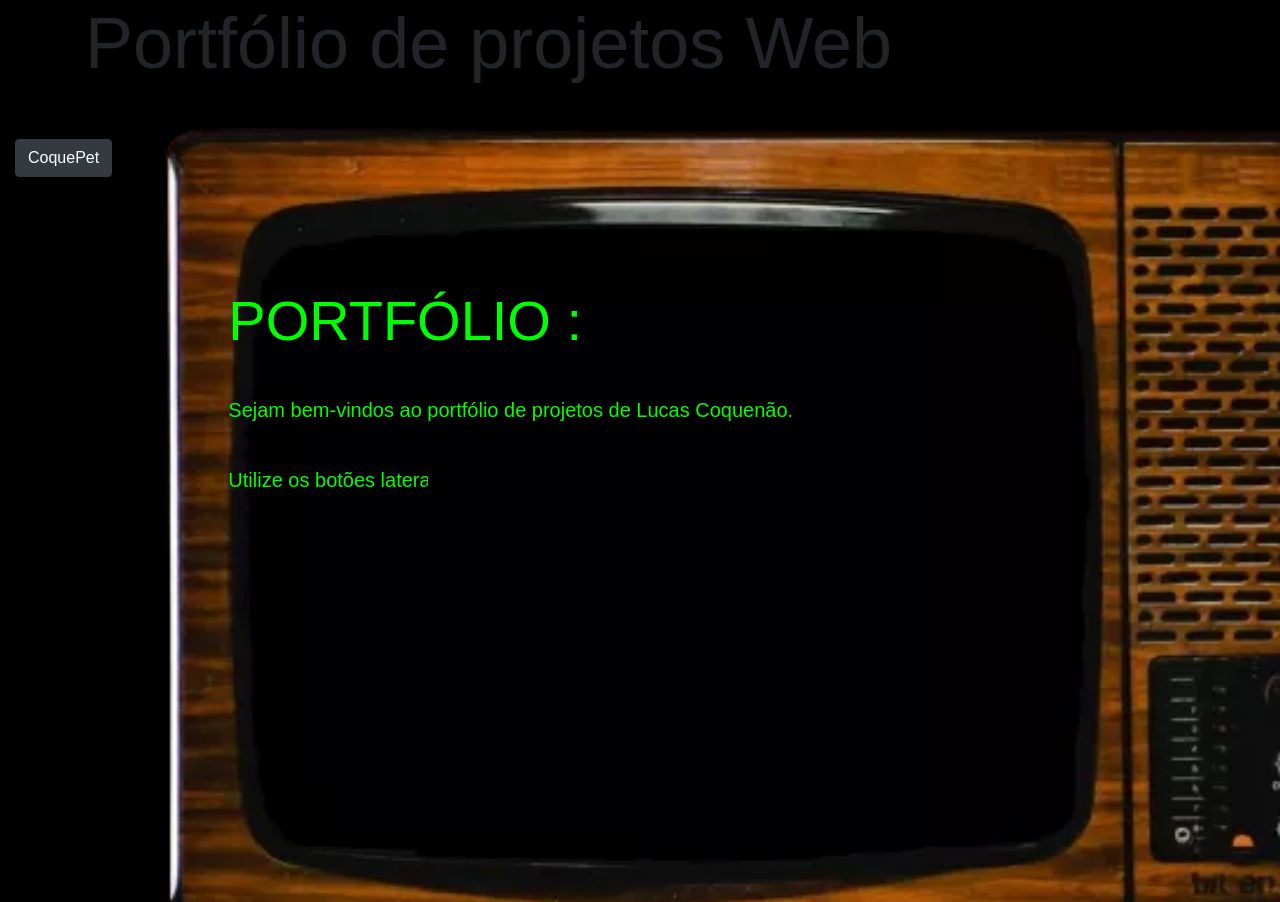
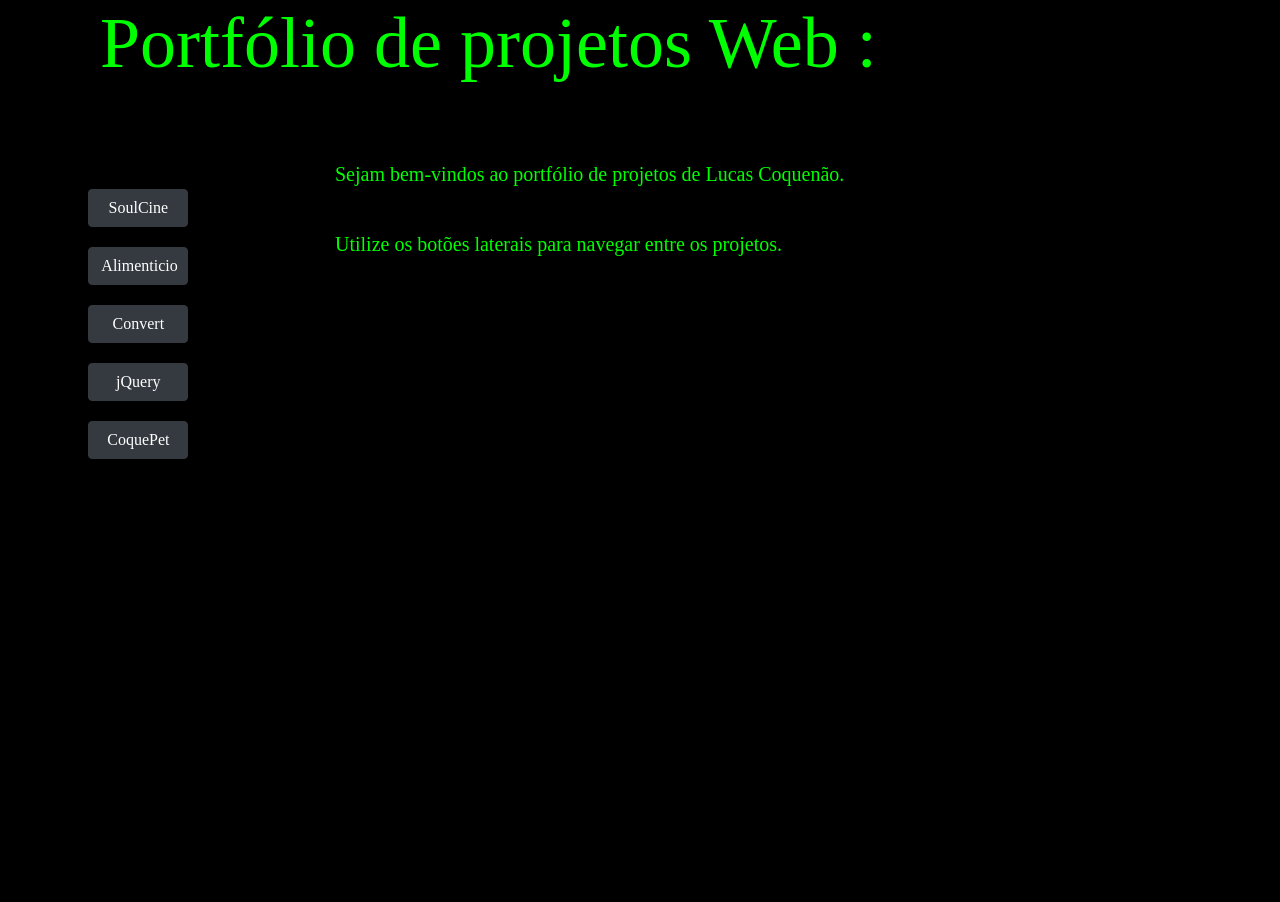
Before and after one commit to lucasclf/lucasclf.github.io, a plain HTML site: page index.html in a window 1280 px wide. Shown: the top 902 px of the page. After the commit the page ends 800 px from the top, so only its background shows below. Drawn offline with Linux system fonts and the light colour scheme; a script that the page names is missing; a web font is replaced by a local one.

Commit message:
Inclusão dos demais projetos.

```diff
--- a/css/index.css
+++ b/css/index.css
@@ -1,23 +1,22 @@
 body {
-    font-family: 'Roboto', sans-serif;
+    font-family: 'Roboto';
     background-color: #000;
-}
-
-#monitor {
-    background-image: url('../img/monitor.webp');
-    background-color: #000;
-    height: 900px;
-    background-size: cover;
+    color: lime;
 }
 
 .btn {
-    margin: 20px 0 20px 0;
+    margin: 20px 20px 0;
+    width: 100px;
+    display: block;
+}
+
+aside {
+    margin-top: 50px;
 }
 
 p {
-    color: lime;
     font-size: 20px;
-    margin: 40px 0 40px 0;
+    margin: 0 0 40px 0;
     white-space: nowrap;
     overflow: hidden;
     width: 40em;
@@ -33,11 +32,15 @@ p:nth-child(2) {
 }
 
 p:nth-child(3) {
-    animation: type2 8s steps(60, end);
+    animation: type2 6s steps(60, end);
 }
 
 p:nth-child(4) {
-    animation: type2 12s steps(60, end);
+    animation: type2 10s steps(60, end);
+}
+
+p:nth-child(5) {
+    animation: type2 14s steps(60, end);
 }
 
 p a {
@@ -50,10 +53,6 @@ p span {
 }
 
 
-h3 span {
-    animation: blink 2s infinite;
-}
-
 @keyframes type {
     from {
         width: 0;
@@ -65,39 +64,6 @@ h3 span {
         width: 0;
     }
     50% {
-        width: 0;
-    }
-    100% {
-        width: 100;
-    }
-}
-
-@keyframes type3 {
-    0% {
-        width: 0;
-    }
-    33%{
-        width: 0;
-    }
-    66% {
-        width: 0;
-    }
-    100% {
-        width: 100;
-    }
-}
-
-@keyframes type4 {
-    0% {
-        width: 0;
-    }
-    25%{
-        width: 0;
-    }
-    50% {
-        width: 0;
-    }
-    75% {
         width: 0;
     }
     100% {
--- a/index.html
+++ b/index.html
@@ -18,27 +18,41 @@
 
 <body>
     <header class="container">
-        <h2 class="display-3">Portfólio de projetos Web</h2>
+        <h2 class="display-3 col-12">Portfólio de projetos Web <span>:</span></h2>
         <hr>
     </header>
 </body>
 <main>
-    <section class="container-fluid" id="monitor">
-        <article class="row">
-            <article class="col-md-2">
+    <section class="container-fluid">
+        <section class="row">
+            <aside class="col-md-2 mx-auto">
+                <button class="btn btn-dark" id="btn-soulcine">
+                    SoulCine
+                </button>
+                <button class="btn btn-dark" id="btn-alimenticio">
+                    Alimenticio
+                </button>
+                <button class="btn btn-dark" id="btn-convert-code">
+                    Convert
+                </button>
+                <button class="btn btn-dark" id="btn-jayquery">
+                    jQuery
+                </button>
                 <button class="btn btn-dark" id="btn-coquepet">
                     CoquePet
                 </button>
-            </article>
-            <article id="textoMonitorInicial" class="col-md-4 mr-md-auto">
-                <p class="display-4">PORTFÓLIO <span>:</span> </p>
+
+
+            </aside>
+            <article id="monitor" class="col-md-9">
+                <p></p>
                 <p>Sejam bem-vindos ao portfólio de projetos de Lucas Coquenão.</p>
                 <p>Utilize os botões laterais para navegar entre os projetos.</p>
-                <p>Ou se preferir visite o meu github clicando <a href="https://github.com/lucasclf" target="blank">aqui</a>.
-                :)<span>|</span>
+                <p>Ou se preferir visite o meu github clicando <a href="https://github.com/lucasclf" target="blank">aqui</a>. :)<span>|</span>
                 </p>
             </article>
-        </article>
+            </article>
+        </section>
     </section>
 </main>
 <!-- jQuery -->
--- a/js/script.js
+++ b/js/script.js
@@ -2,7 +2,31 @@ $(document).ready(function() {
 
     $("#btn-coquepet").click(function() {
 
-        $("#textoMonitorInicial").html("<p class='display-4'>CoquePet <span>:</span></p> <p>Página para um serviço de pet shop ficticio.</p> <p>Técnologias utilizadas: HTML, CSS, Bootstrap, JS e jQuery.</p> <p>Visite o site clicando <a href='https://lucasclf.github.io/ProjetoBootStrap-CoquePet/' target='blank'>aqui</a>. :)<span>|</span> </p>")
+        $("#monitor").html("<p class='display-4'>CoquePet <span>:</span></p> <p>Página para um serviço de pet shop ficticio.</p> <p>Técnologias utilizadas: HTML, CSS, Bootstrap, JS e jQuery.</p> <p>Visite o site clicando <a href='https://lucasclf.github.io/ProjetoBootStrap-CoquePet/' target='blank'>aqui</a>. :)<span>|</span> </p>")
+
+    })
+
+    $("#btn-jayquery").click(function() {
+
+        $("#monitor").html("<p class='display-4'>jQuery <span>:</span></p><p>Página para uma prefeitura ficticia deselvolvida em conjunto de:</p><p><a href='https://github.com/DiNizo' target='blank'>Eduardo</a>, <a href='https://github.com/marianefreitas' target='blank'>Mariane</a>, <a href='https://github.com/wanessalanne' target='blank'> Wanessa</a>, <a href='https://github.com/jhonjonh' target='blank'>John</a>, <a href='https://github.com/Alessa-LO220620' target='blank'>Alessandra</a>.</p> <p>Técnologias utilizadas: HTML, CSS, JS e jQuery.</p> <p>Visite o site clicando <a href='https://lucasclf.github.io/Projeto_Final_JQ-develop/' target='blank'>aqui</a>. :)<span>|</span> </p>")
+
+    })
+
+    $("#btn-convert-code").click(function() {
+
+        $("#monitor").html("<p class='display-4'>ConvertCode <span>:</span></p> <p>Página para uma empresa ficticia deselvolvida em conjunto de:</p><p><a href='https://github.com/mullerdiana' target='blank'>Diana</a>, <a href='https://github.com/Icognita' target='blank'>Mirian</a>, <a href='https://github.com/marciasoalves' target='blank'> Marcia</a>, <a href='https://github.com/yagomathiass' target='blank'>Yago</a>, <a href='https://github.com/ricardonunes28' target='blank'>Ricardo</a>.</p> <p>Técnologias utilizadas: HTML, CSS e JS.</p> <p>Visite o site clicando <a href='https://lucasclf.github.io/Projeto_JS_SoulCodeAcademy/' target='blank'>aqui</a>. :)<span>|</span> </p>")
+
+    })
+
+    $("#btn-alimenticio").click(function() {
+
+        $("#monitor").html("<p class='display-4'>CSS <span>:</span></p> <p>Página para uma empresa ficticia deselvolvida em conjunto de:</p><p><a href='https://github.com/mullerdiana' target='blank'>Diana</a>, <a href='https://github.com/mi-cunha' target='blank'>Noemi</a>, <a href='https://github.com/Mateusfmac' target='blank'> Mateus</a>, <a href='https://github.com/Carlojunior800' target='blank'>Carlos</a>. </p> <p>Técnologias utilizadas: HTML e CSS.</p> <p>Visite o site clicando <a href='https://lucasclf.github.io/SoulCodeAcademy/02%20-%20CSS/Aula%2010/Projeto%20alimentos/index.html' target='blank'>aqui</a>. :)<span>|</span> </p>")
+
+    })
+
+    $("#btn-soulcine").click(function() {
+
+        $("#monitor").html("<p class='display-4'>SoulCine <span>:</span></p> <p>Página para uma empresa ficticia deselvolvida em conjunto de:</p><p><a href='https://github.com/marinast85' target='blank'>Marina</a>, <a href='https://github.com/jhonjonh' target='blank'>John</a>, <a href='https://github.com/Icognita' target='blank'>Mirian</a>, <a href='https://github.com/pameoliveira' target='blank'> Pamela</a>.</p> <p>Técnologia utilizada: HTML.</p> <p>Visite o site clicando <a href='https://lucasclf.github.io/SoulCodeAcademy/01%20-%20HTML/Aula05/Trabalho%20em%20equipe/' target='blank'>aqui</a>. :)<span>|</span> </p>")
 
     })
 
```
